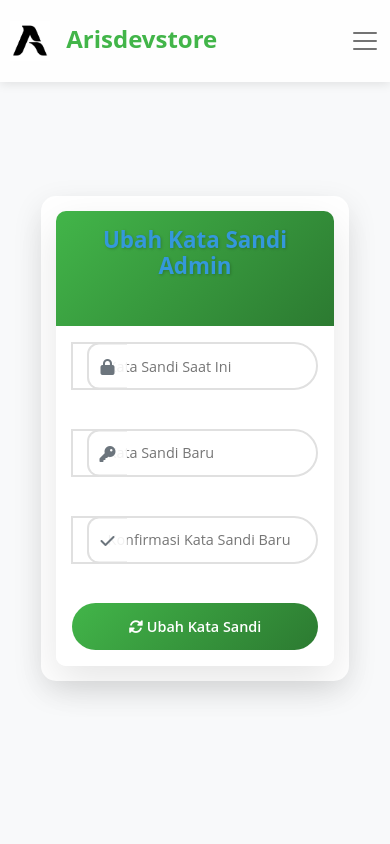
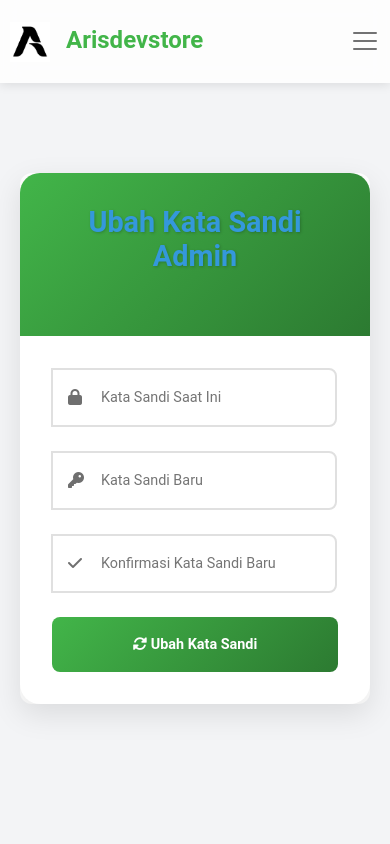
Before and after one commit to aris0996/toko-online, a Flask app: page /admin/change-password in a window 390 px wide. Run offline with Flask 3, Linux system fonts and the light colour scheme; the visitor is signed in with stand-in values (Sample User, id 1); some libraries are stand-ins or nearby versions.

Commit message:
coba fix

```diff
--- a/static/css/change_password.css
+++ b/static/css/change_password.css
@@ -2,20 +2,20 @@
     --primary-color: #42b549;
     --secondary-color: #2c7a31;
     --background-color: #f3f4f6;
-    --card-background: rgba(255, 255, 255, 0.95);
+    --card-background: #ffffff;
     --text-color: #333333;
     --input-border: #e0e0e0;
     --input-focus: #42b549;
     --button-hover: #3ca142;
-    --input-bg: rgba(255, 255, 255, 0.9);
-    --blur-amount: 10px;
+    --input-bg: #ffffff;
+    --shadow-color: rgba(0, 0, 0, 0.1);
   }
 
   body {
-    font-family: 'Open Sans', sans-serif;
-    background-color: #f8f9fa;
+    font-family: 'Roboto', sans-serif;
+    background-color: var(--background-color);
     color: var(--text-color);
-    line-height: 1.5;
+    line-height: 1.6;
     margin: 0;
     padding: 0;
     min-height: 100vh;
@@ -26,19 +26,19 @@
 
   /* Container */
   .change-password-container {
-    max-width: 400px;
+    max-width: 450px;
     width: 90%;
-    margin: 5vh auto;
-    padding: 30px;
-    background-color: #ffffff;
-    border-radius: 15px;
-    box-shadow: 0 10px 30px rgba(0, 0, 0, 0.1);
+    margin: 2rem auto;
+    background-color: var(--card-background);
+    border-radius: 12px;
+    box-shadow: 0 10px 30px var(--shadow-color);
+    overflow: hidden;
     transition: all 0.3s ease;
   }
 
   .change-password-container:hover {
     transform: translateY(-5px);
-    box-shadow: 0 15px 35px rgba(0, 0, 0, 0.15);
+    box-shadow: 0 15px 35px var(--shadow-color);
   }
 
   /* Card */
@@ -89,77 +89,48 @@
 
   /* Input Group */
   .input-group {
-    display: flex;
-    align-items: center;
-    width: 100%;
-    margin-bottom: 20px;
     position: relative;
   }
 
   .input-icon {
-    display: flex;
-    align-items: center;
-    justify-content: center;
-    width: 50px;
-    height: 56.9px;
-    background-color: var(--input-bg);
-    border: 2px solid var(--input-border);
-    border-right: none;
-    border-radius: 12px 0 0 12px;
-    color: var(--primary-color);
     position: absolute;
-    left: 15px;
+    left: 1rem;
     top: 50%;
     transform: translateY(-50%);
-    color: #6c757d;
+    color: var(--text-color);
+    opacity: 0.7;
   }
 
   .input-group input {
-    flex: 1;
+    width: 100%;
+    padding: 1rem 1rem 1rem 3rem;
     border: 2px solid var(--input-border);
-    border-left: none;
-    border-radius: 0 12px 12px 0;
-    padding: 0.9rem 1rem;
+    border-radius: 8px;
     font-size: 1rem;
     transition: all 0.3s ease;
-    padding-left: 40px;
-    border-radius: 25px;
-    border: 2px solid #e0e0e0;
   }
 
   .input-group input:focus {
     outline: none;
     border-color: var(--input-focus);
     box-shadow: 0 0 0 3px rgba(66, 181, 73, 0.2);
-    border-color: #42b549;
-    box-shadow: 0 0 0 0.2rem rgba(66, 181, 73, 0.25);
   }
 
   /* Button */
   .btn-change-password {
     background: linear-gradient(135deg, var(--primary-color), var(--secondary-color));
     border: none;
-    border-radius: 12px;
+    border-radius: 8px;
     color: white;
     font-weight: 600;
     padding: 1rem;
     font-size: 1.1rem;
     transition: all 0.3s ease;
     cursor: pointer;
-    width: 100%;
-    background-color: #42b549;
-    border: none;
-    color: white;
-    padding: 12px 20px;
-    border-radius: 25px;
-    font-weight: 600;
   }
 
   .btn-change-password:hover {
     background: linear-gradient(135deg, var(--secondary-color), var(--button-hover));
-    transform: translateY(-2px);
-    box-shadow: 0 5px 15px rgba(0, 0, 0, 0.2);
-    background-color: #3ca142;
     transform: translateY(-2px);
     box-shadow: 0 5px 15px rgba(66, 181, 73, 0.4);
   }
@@ -224,91 +184,10 @@
   @media (max-width: 576px) {
     .change-password-container {
       width: 95%;
-      padding: 20px;
-    }
-
-    .change-password-card {
-      border-radius: 15px;
-    }
-
-    .change-password-header {
-      padding: 1.5rem;
     }
 
     .change-password-title {
       font-size: 1.8rem;
-    }
-
-    .change-password-body {
-      padding: 1.5rem;
-    }
-
-    .input-group input,
-    .btn-change-password {
-      font-size: 1rem;
-    }
-
-    .input-group input {
-      padding: 10px 15px 10px 35px;
-    }
-  }
-
-  @media (max-height: 600px) {
-    .change-password-container {
-      margin: 2vh auto;
-    }
-  }
-  /* Responsivitas tambahan */
-  @media (max-width: 768px) {
-    .change-password-container {
-      width: 90%;
-      max-width: none;
-    }
-
-    .change-password-title {
-      font-size: 1.6rem;
-    }
-
-    .input-group {
-      margin-bottom: 15px;
-    }
-
-    .input-icon {
-      width: 40px;
-      height: 46.9px;
-    }
-
-    .input-group input {
-      padding: 0.7rem 0.8rem 0.7rem 35px;
-      font-size: 0.9rem;
-    }
-
-    .btn-change-password {
-      padding: 0.8rem;
-      font-size: 1rem;
-    }
-  }
-
-  @media (max-width: 480px) {
-    .change-password-container {
-      width: 95%;
-      padding: 15px;
-    }
-
-    .change-password-card {
-      border-radius: 10px;
-    }
-
-    .change-password-header {
-      padding: 1rem;
-    }
-
-    .change-password-title {
-      font-size: 1.4rem;
-    }
-
-    .change-password-body {
-      padding: 1rem;
     }
 
     .input-group input,
```
Also changed, not shown: other parts of static/css/change_password.css (+37 -17 lines).
